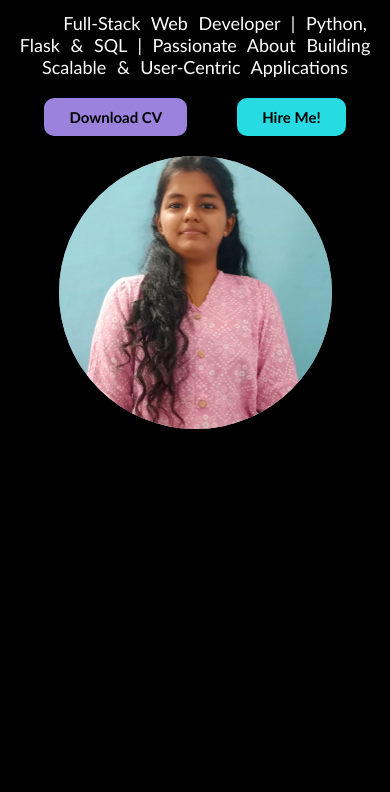
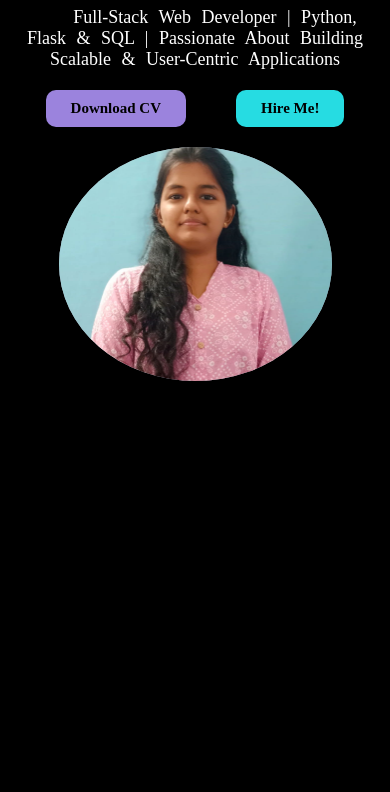
Before and after one commit to Nivedha1811/portfolio, a plain HTML site: page index.html in a window 390 px wide. Shown: the part 149-941 px from the top of the page. Drawn offline with nearby package versions, Linux system fonts and the light colour scheme; some packages are replaced by stand-ins of ours; a script that the page names is missing.

Commit message:
Update style.css

```diff
--- a/style.css
+++ b/style.css
@@ -746,7 +746,9 @@ p{
 
 
 @media (max-width: 768px) {
-
+*{
+    font-family: poppins;
+}
   /*navbar*/
   .navbar {
     flex-direction: column;
@@ -832,7 +834,7 @@ p{
 
   .home-img .img-info {
     width: 70vw;
-    height: 70vw;
+    height: 60vw;
     margin: 20px auto;
   }
 
```
